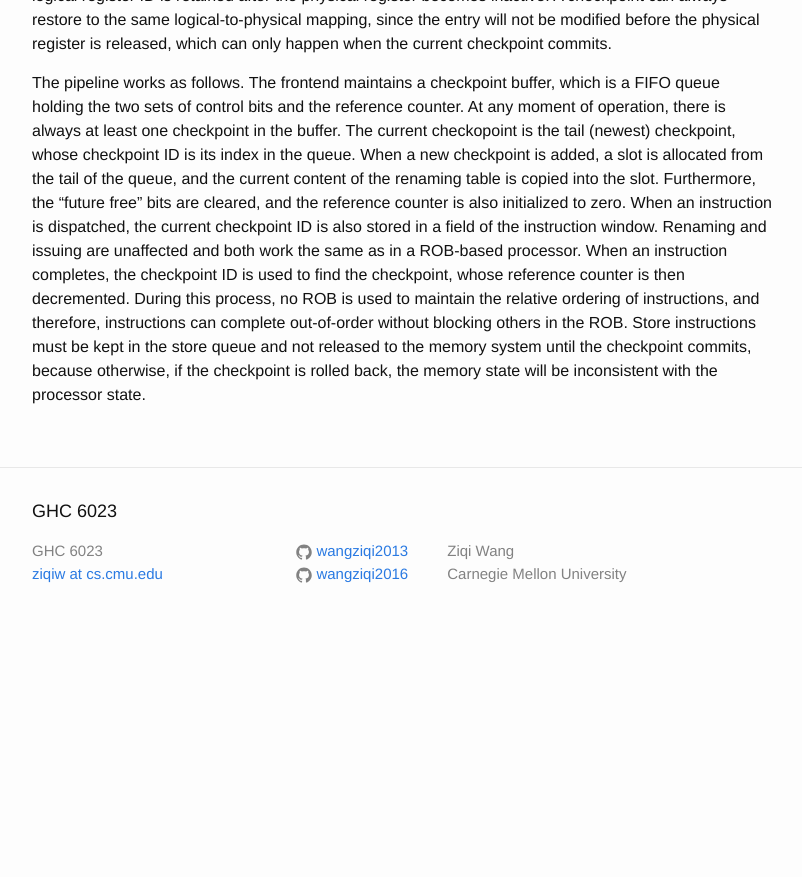
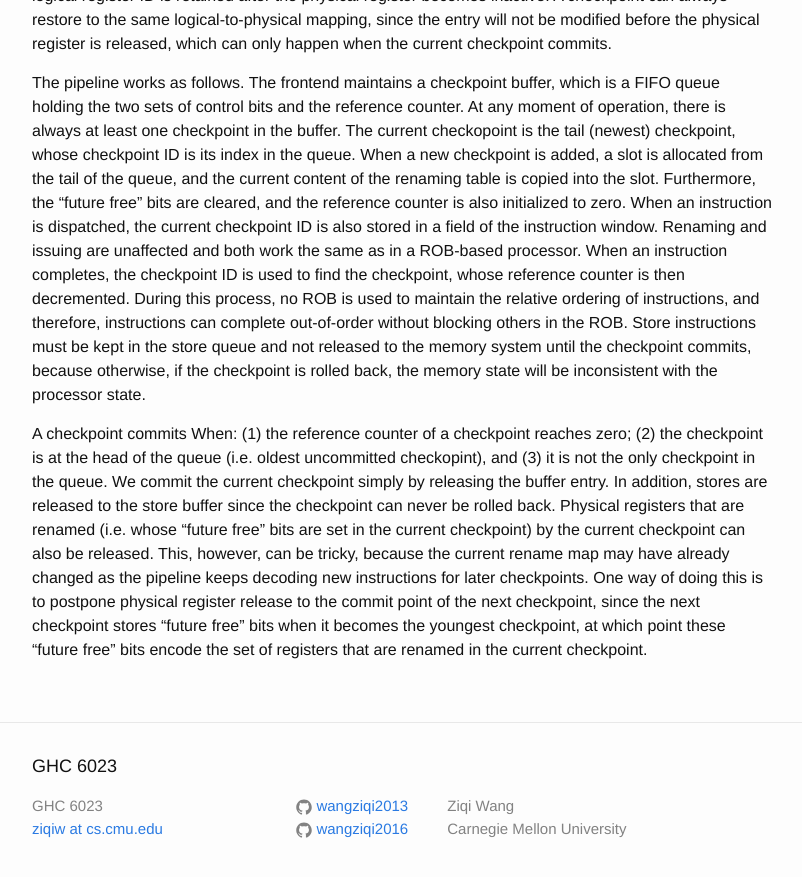
Before and after one commit to wangziqi2013/wangziqi2013.github.io, a Jekyll site: the page built from _posts/2019-09-11-ooo-commit-processors.markdown, in a window 1280 px wide and 900 px high, scrolled down 1777 px. Shown: the top 877 px of the window, without its empty margins (238-1040 px from the left). Built offline with Jekyll 4.4.1, drawn with Linux system fonts in a browser that asks for light colours; before the commit the page ends 2422 px from its top, so only the background shows below that.

Commit message:
Adding register release

```diff
--- a/_posts/2019-09-11-ooo-commit-processors.markdown
+++ b/_posts/2019-09-11-ooo-commit-processors.markdown
@@ -83,3 +83,13 @@ used to maintain the relative ordering of instructions, and therefore, instructi
 blocking others in the ROB. Store instructions must be kept in the store queue and not released to the memory system until
 the checkpoint commits, because otherwise, if the checkpoint is rolled back, the memory state will be inconsistent with
 the processor state.
+
+A checkpoint commits When: (1) the reference counter of a checkpoint reaches zero; (2) the checkpoint is at the head of
+the queue (i.e. oldest uncommitted checkopint), and (3) it is not the only checkpoint in the queue. We commit the current
+checkpoint simply by releasing the buffer entry. In addition, stores are released to the store buffer since the checkpoint
+can never be rolled back. Physical registers that are renamed (i.e. whose "future free" bits are set in the current checkpoint)
+by the current checkpoint can also be released. This, however, can be tricky, because the current rename map may have
+already changed as the pipeline keeps decoding new instructions for later checkpoints. One way of doing this is to postpone
+physical register release to the commit point of the next checkpoint, since the next checkpoint stores "future free"
+bits when it becomes the youngest checkpoint, at which point these "future free" bits encode the set of registers that
+are renamed in the current checkpoint.
```
